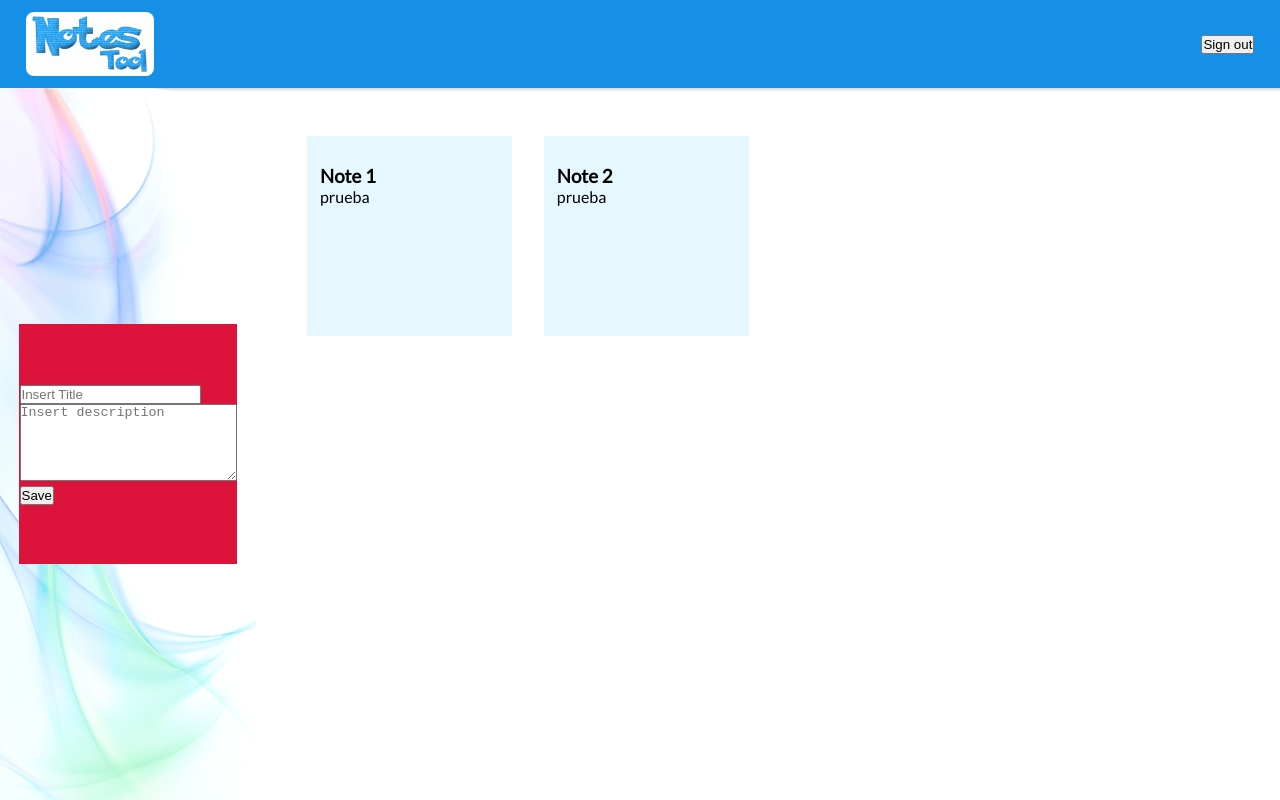
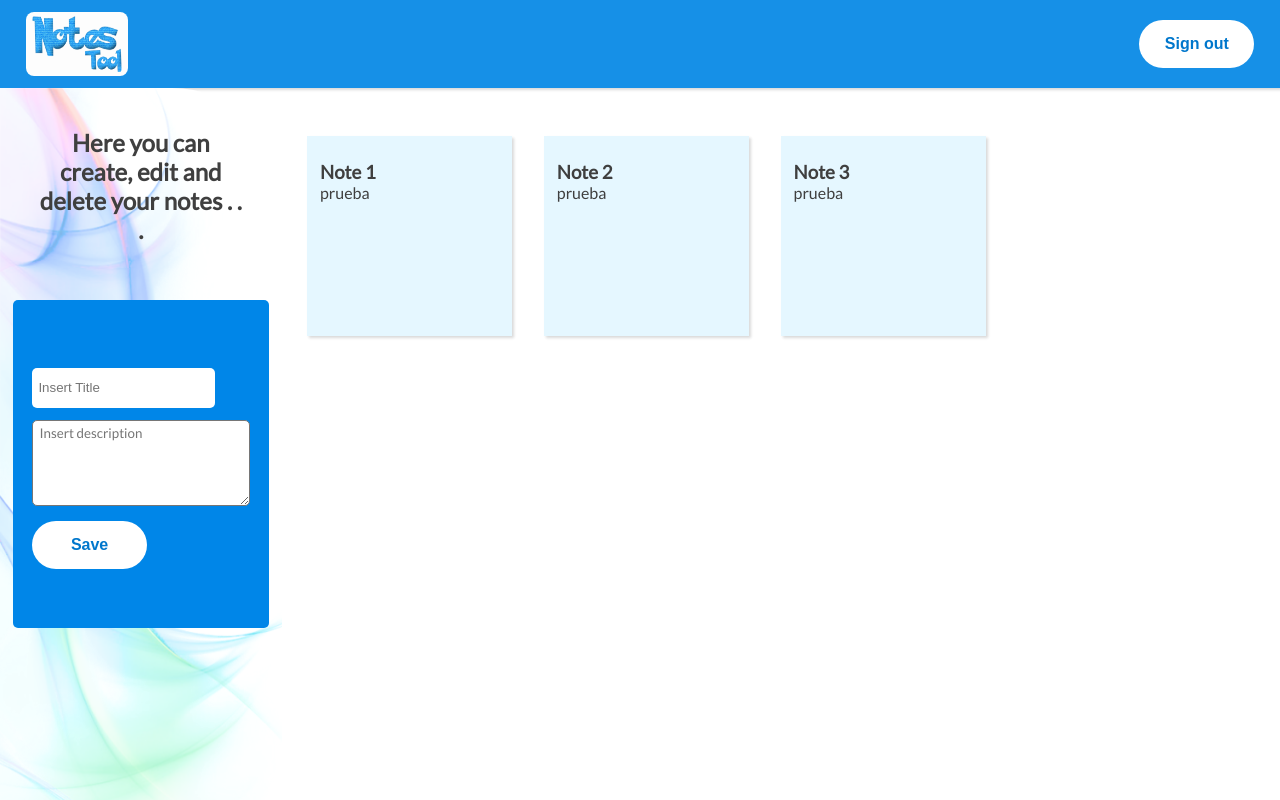
Before and after one commit to Nataliasita/notes, an Angular app: page /dashboard in a window 1280 px wide. Built offline with nearby package versions, Linux system fonts and the light colour scheme.

Commit message:
ajustes interfaz 2

```diff
--- a/src/app/components/board/dashboard/dashboard.component.css
+++ b/src/app/components/board/dashboard/dashboard.component.css
@@ -23,14 +23,14 @@
 }
 .title_dashboard{
     height: 8vh;
-    width: 10vw;
+    width: 8vw;
     background-color: rgb(253, 253, 253);
     border-radius: 8px;
     padding: 0.5vh 0.5vw;
 }
 .bar_aside{
     height: 89%;
-    width: 20%;
+    width: 22%;
     background-color: #ffffff;
     background-image: url('src/assets/fnd_2.png');
     background-size: 110% 100%;
@@ -41,7 +41,8 @@
     top:11vh;
     display: flex;
     align-items: center;
-    justify-content: center;
+    flex-direction: column;
+    justify-content: flex-start;
     left: 0;
 }
 
@@ -98,24 +99,92 @@
     justify-content: center;
     display: flex;
     flex-direction: column;
-    padding: 0.8em;
+    padding: 0 0.8em;
+    box-shadow: rgba(0, 0, 0, 0.15) 1.95px 1.95px 2.6px;
+}
+.nota:hover{
+    cursor: cell;
+    background: rgba(0, 174, 255, 0.178);
 }
 .create_note{
-    width: 17vw;
-    height: 30vh;
+    width: 20vw;
+    height: 41vh;
     z-index: 2;
     display: flex;
-    background-color: crimson;
+    background-color:#0086E8;
     display: flex;
-    padding: 1em;
+    padding: 0.5vh 1.5vw;
     justify-content: center;
-    align-items: center;
     flex-direction: column;
+    border-radius: 5px;
+
 }
 .title_note{
     width: 14vw;
+    color: rgb(63, 63, 63);
 }
 .description_note{
+    color: rgb(63, 63, 63);
     width: 14vw;
-    height: 15vh;
+    height: 16vh;
+
 }
+.btn_save{
+    width: 9vw;
+    height: 6vh;
+    background: #ffffff;
+    border:0;
+    border-radius: 40px;
+    color: #0077cc;
+    font-weight: 600;
+    font-size: 1em;
+}
+.btn_save:hover{
+    cursor: pointer;
+    background: #f9c0ff;
+
+}
+.btn_delete{
+    height: 6vh;
+    width: 3vw;
+    border:none;
+    background: none;
+}
+.btn_delete:hover{
+    cursor: pointer;
+    background: rgb(0, 113, 243);
+    border-radius: 20px;
+}
+.img_delete{
+    height: 3.5vh;
+
+}
+.main_edit{
+    width: 18vw;
+    display: flex;
+    justify-content: space-between;
+    align-items: center;
+    color: #ffffff;
+    margin-bottom: 1vh;
+}
+.title_das2{
+   width: 16vw;
+   color: rgb(63, 63, 63);
+   margin: 5vh 0 7vh 0;
+   text-align: center;
+}
+#text_description{
+    margin: 1.5vh 0 1.5vh 0;
+    width: 17vw;
+    font-family: 'Lato', sans-serif;
+    border-radius: 5px;
+    outline: none;
+    padding: 0.5vh 0 0 0.5vw;
+}
+#insert_title{
+    height: 5vh;
+    border-radius: 5px;
+    border:none;
+    outline: none;
+    padding-left: 0.5vw;
+}
--- a/src/app/components/board/dashboard/dashboard.component.html
+++ b/src/app/components/board/dashboard/dashboard.component.html
@@ -3,17 +3,25 @@
     <nav class="bar_nav">
         <img class="title_dashboard" src="./assets/title.png" alt="">
 
-        <button [routerLink]="['/home']" >Sign out</button>
+        <button [routerLink]="['/home']" class='btn_save' >Sign out</button>
 
     </nav>
 
     <aside class="bar_aside">
 
+        <h2 class="title_das2">Here you can create, edit and delete your notes . . .</h2>
+
+
         <div class="create_note">
             <form action="" [formGroup]="formNote">
-            <input type="text" placeholder="Insert Title" [(ngModel)]='selectedNote.title' formControlName="title">
-            <textarea name="" id="" cols="25" rows="5" placeholder="Insert description" [(ngModel)]='selectedNote.description' formControlName="description"></textarea>
-                <button  (click)="addOrEdit()">Save</button>
+            <div class="main_edit">
+                <h3>{{messageEdit}}</h3> <button class='btn_delete' *ngIf='selectedNote.id !== 0' (click)='deleteNote()'><img class='img_delete' src="./assets/delete.png" alt=""></button>
+            </div>
+            <input id="insert_title"  type="text" placeholder="Insert Title" [(ngModel)]='selectedNote.title' formControlName="title">
+            <textarea name="" id="text_description" cols="25" rows="5" placeholder="Insert description" [(ngModel)]='selectedNote.description' formControlName="description"></textarea>
+
+                       <button class='btn_save' (click)="addOrEdit()">Save</button>
+
 
             </form>
         </div>
--- a/src/app/components/board/dashboard/dashboard.component.ts
+++ b/src/app/components/board/dashboard/dashboard.component.ts
@@ -1,6 +1,7 @@
 import { Component, OnInit } from '@angular/core';
 import{ DataNotes } from 'src/app/models/data-notes'
 import { FormBuilder, FormGroup, Validators } from '@angular/forms';
+
 
 @Component({
   selector: 'app-dashboard',
@@ -8,12 +9,14 @@ import { FormBuilder, FormGroup, Validators } from '@angular/forms';
   styleUrls: ['./dashboard.component.css']
 })
 export class DashboardComponent implements OnInit {
+  messageEdit!:string;
 
   public formNote!:FormGroup
 
   notesArray: DataNotes[] = [
     {id:1,title:'Note 1', description:'prueba'},
-    {id:2,title:'Note 2', description:'prueba'}
+    {id:2,title:'Note 2', description:'prueba'},
+    {id:3,title:'Note 3', description:'prueba'}
   ];
 
   selectedNote: DataNotes =new DataNotes();
@@ -42,15 +45,20 @@ export class DashboardComponent implements OnInit {
     if(this.selectedNote.id === 0){
     this.selectedNote.id = this.notesArray.length + 1;
     this.notesArray.push(this.selectedNote);
+
   }
     this.selectedNote = new DataNotes();
+    this.messageEdit='';
   }
 
   editNote(note:DataNotes){
     this.selectedNote = note;
+    this.messageEdit='Edit Note';
   }
-  // deleteNote(){
-  //   this.notesArray = this.notesArray.filter(x => x != this.selectedNote);
-  // }
+  deleteNote(){
+    this.notesArray = this.notesArray.filter(x => x != this.selectedNote);
+    this.selectedNote = new DataNotes();
+    this.messageEdit='';
+  }
 
 }
```
Also changed, not shown: src/assets/delete.png (added).
